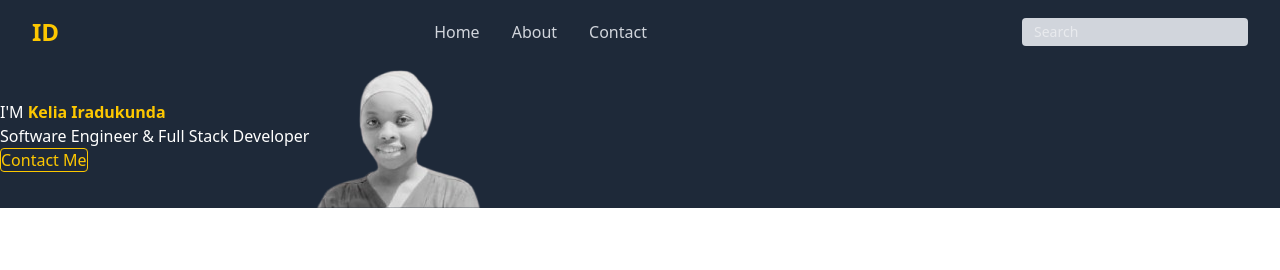
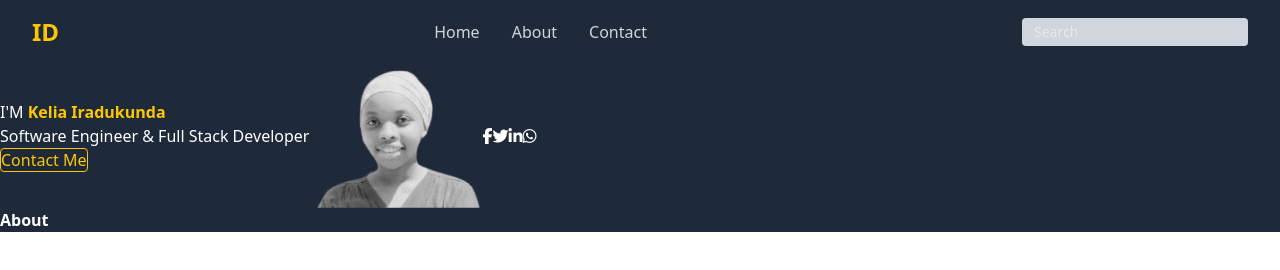
Before and after one commit to kelia01/Portfolio_website, a website: page index.html in a window 1280 px wide. Drawn offline with Linux system fonts and the light colour scheme.

Commit message:
Start of about section

```diff
--- a/index.html
+++ b/index.html
@@ -5,8 +5,10 @@
     <meta name="viewport" content="width=device-width, initial-scale=1.0">
     <title>Portfolio website</title>
     <link href="output.css" rel="stylesheet">
+    <link rel="stylesheet" href="https://cdnjs.cloudflare.com/ajax/libs/font-awesome/6.5.0/css/all.min.css" />
 </head>
 <body class="bg-black text-white">
+    <div class="shadow-2xl">
         <nav class="flex justify-between items-center px-8 py-4 bg-gray-800">
         <div class="text-2xl text-yellow-400 font-bold">
             <a href="#">ID</a>
@@ -20,7 +22,7 @@
         class="rounded px-3 py-1 bg-gray-300 text-sm focus:outline-none focus:ring focus:ring-yellow-400">
        </nav>
 
-   <section class="relative min-h-screen flex items-center text-white bg-gray-800 px-10 ">
+       <section class="relative min-h-screen flex items-center text-white bg-gray-800 px-10">
         <div class="flex-1 space-y-4">
             <p class="text-xl">I'M<span class="text-5xl font-bold text-yellow-400"> Kelia Iradukunda</span></p>
             <p class="text-lg">Software Engineer & Full Stack Developer</p>
@@ -33,6 +35,20 @@
             alt="Kelia's image"
             class="absolute bottom-0 right-10 h-[90%] object-contain z-0">
         </div>
+        <div class="flex flex-col space-y-4 absolute bottom-0 top-1/2 right-6 transform -translate-y-1/2">
+            <div class="bg-yellow-400 w-0.5 h-24 ml-0.5"></div>
+            <i class="fab fa-facebook-f text-white text-lg"></i>
+            <i class="fab fa-twitter text-lg"></i>
+            <i class="fab fa-linkedin-in text-lg"></i>
+            <i class="fab fa-whatsapp text-lg"></i>
+        </div>
+       </section>
+    </div>
+
+   <section class="bg-gray-800">
+    <div class="ml-14 mt-20">
+        <h5 class="font-bold text-4xl text-white">About</h5>
+    </div>
    </section>
 </body>
 </html>
```
Lines whose indentation alone changed are shown as unchanged.
